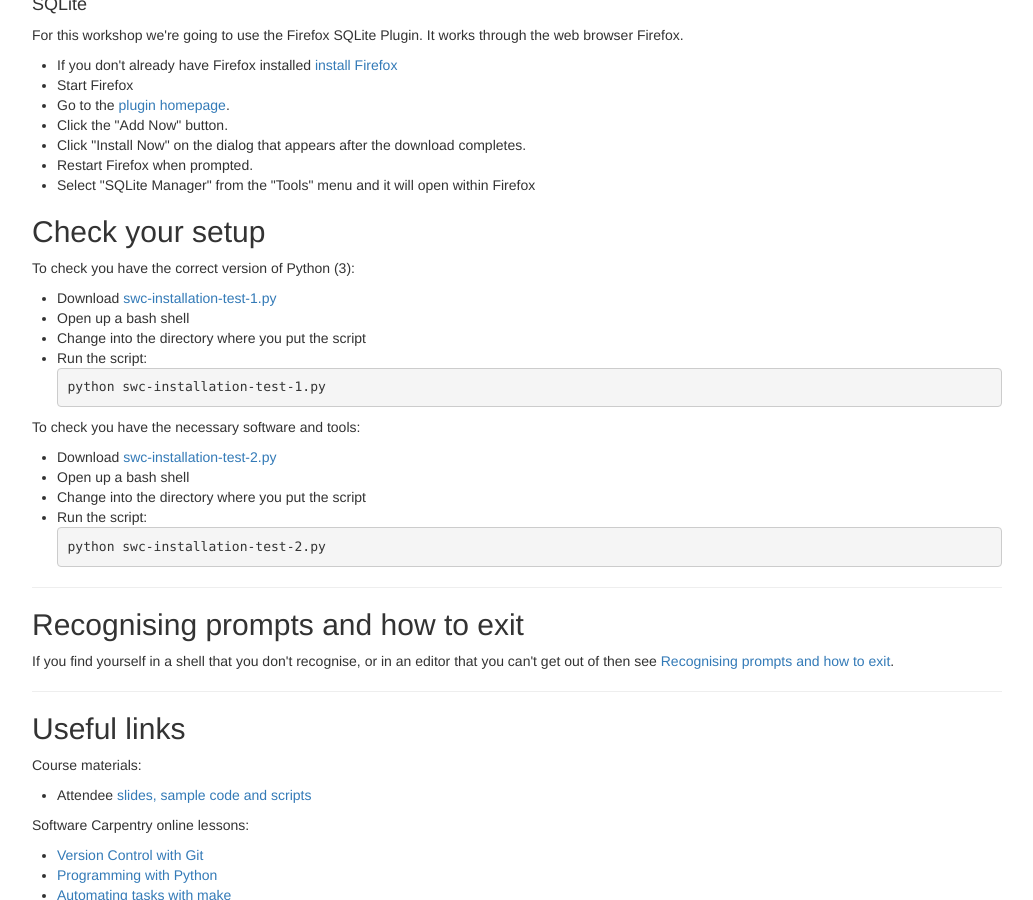
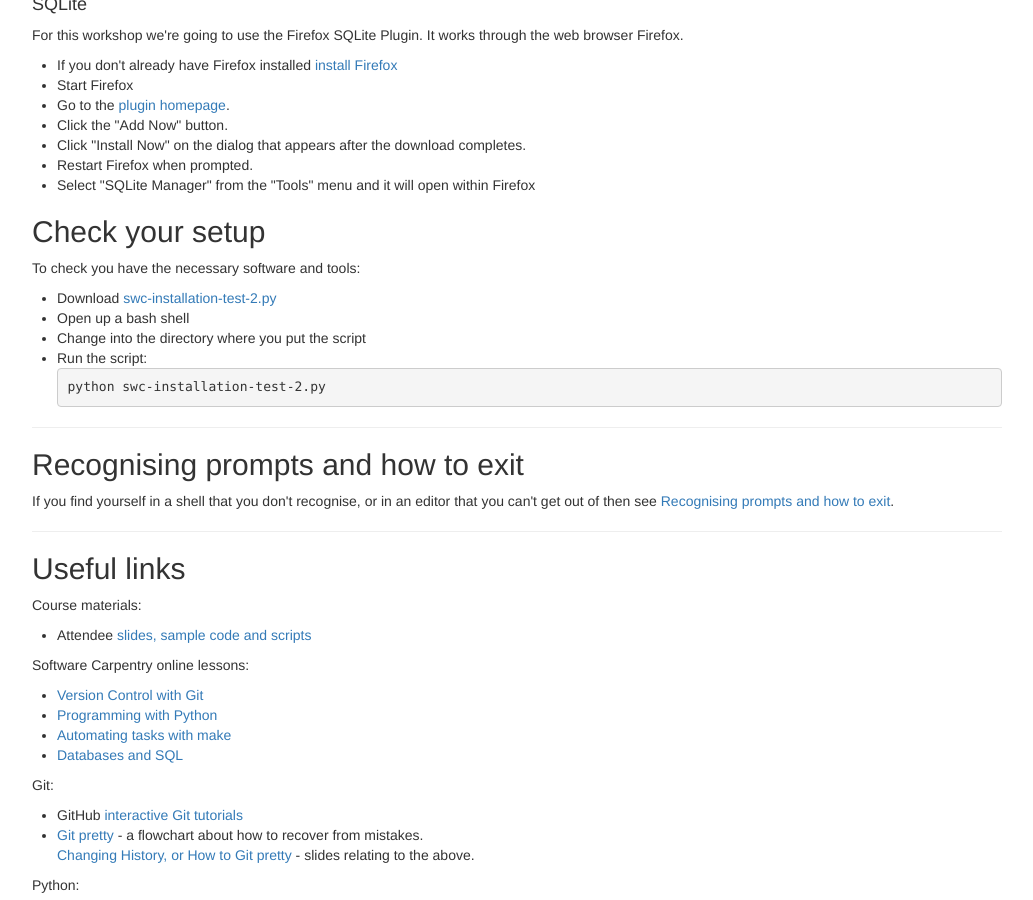
Before and after one commit to gperu/2016-06-09-Belfast, a Jekyll site: the page built from index.html, in a window 1280 px wide and 900 px high, scrolled down 5218 px. Shown: the whole window, without its empty margins (168-1201 px from the left). Built offline with Jekyll 4.4.1, drawn with Linux system fonts in a browser that asks for light colours.

Commit message:
Remove Python version check

```diff
--- a/index.html
+++ b/index.html
@@ -232,19 +232,6 @@ href="https://hackpad.com/ARCHER-SWC-Belfast-2016-PIKLfZG0cW4">this page</a>.
 <h2>Check your setup</h2>
 
 <p>
-  To check you have the correct version of Python (3):
-</p>
-<ul>
-  <li>
-    Download <a href="./setup/swc-installation-test-1.py">swc-installation-test-1.py</a>
-  </li>
-  <li>Open up a bash shell</li>
-  <li>Change into the directory where you put the script</li>
-  <li>Run the script:
-    <pre>python swc-installation-test-1.py</pre>
-  </li>
-</ul>
-<p>
   To check you have the necessary software and tools:
 </p>
 <ul>
```
